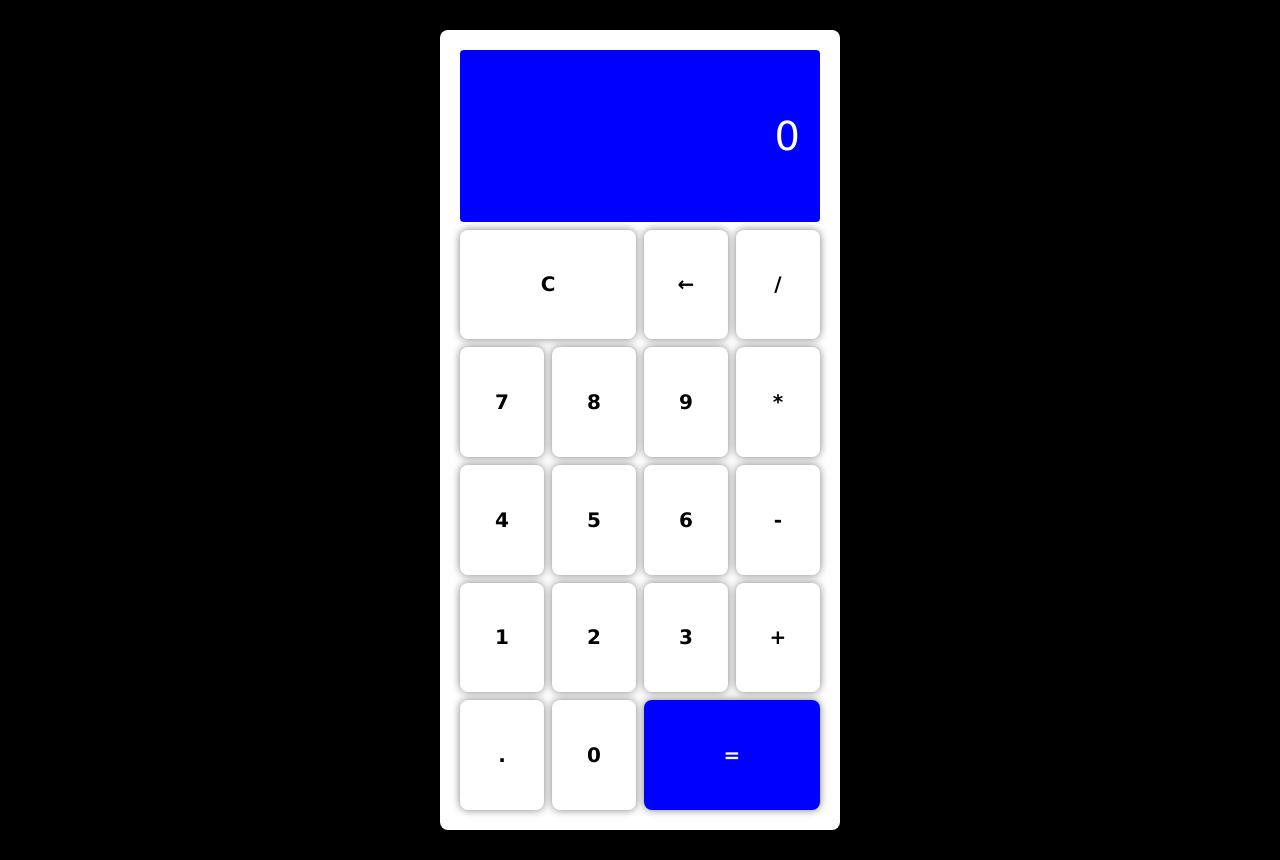
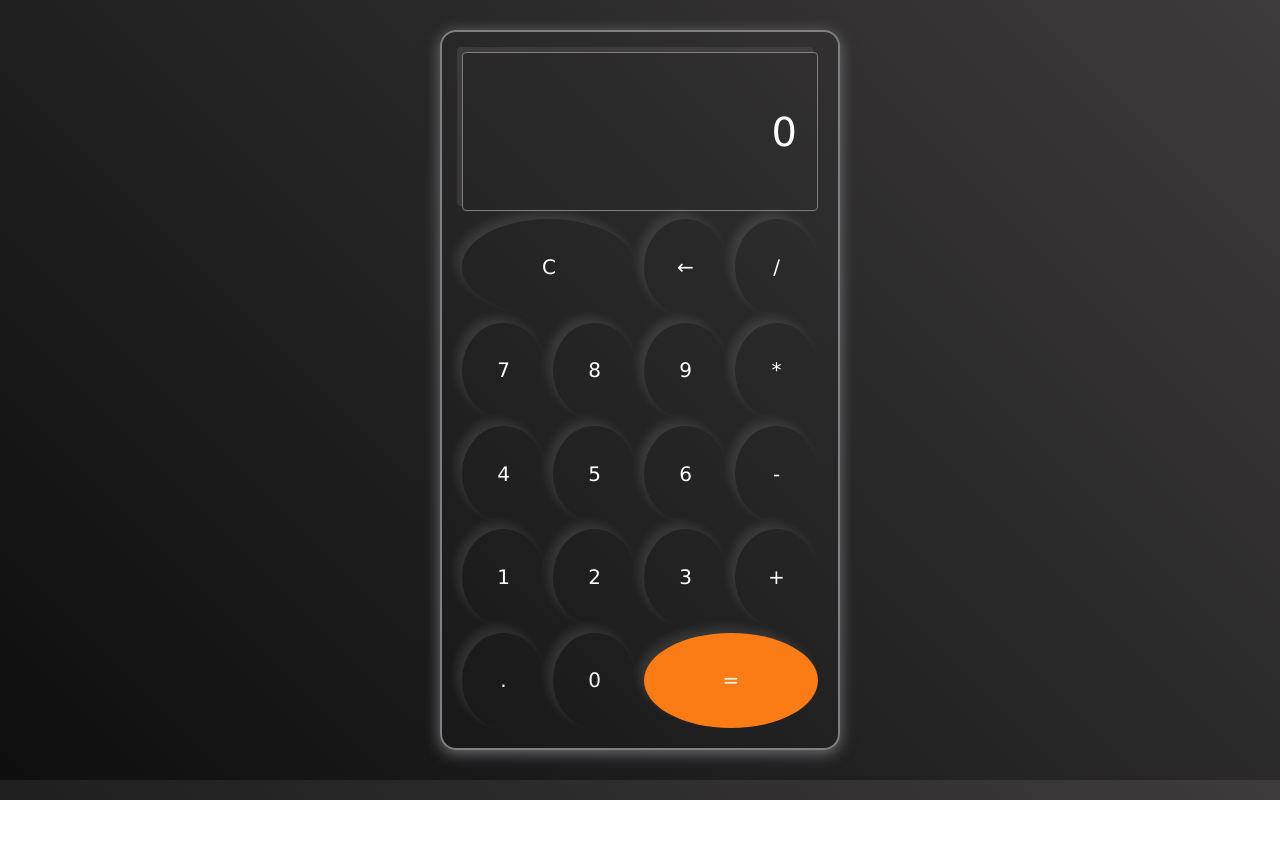
Before and after one commit to agr-saurabh/calculator, a plain HTML site: page index.html in a window 1280 px wide. After the commit the page ends 800 px from the top, so only its background shows below. Drawn offline with Linux system fonts and the light colour scheme.

Commit message:
updated style

```diff
--- a/style.css
+++ b/style.css
@@ -6,26 +6,29 @@
 }
 
 body{
-    background: black;
+    background: linear-gradient(45deg, rgb(14, 14, 14), rgb(61, 59, 59));
 }
 
 .calculator{
+    margin: 30px auto;
+    padding: 20px;
+    border: 2px solid grey;
+    border-radius: 16px;
+    background: transparent;
+    box-shadow: 0px 3px 15px rgba(113, 115, 119, 2.5);
     width: 100%;
-    min-height: 100vh;
-    background: white;
+    min-height: 90vh;
     display: grid;
     grid-template-columns: repeat(4, 1fr);
     max-width: 400px;
-    margin: 30px auto;
-    padding: 20px;
     gap: 8px;
-    border-radius: 8px;
 }
 
 .calculator .output{
-    background-color: blue;
+    color: white;
+    border: 1px solid grey;
+    box-shadow: -5px -5px rgba(80, 79, 79, 0.5);
     grid-column: 1 / 5;
-    color: white;
     display: flex;
     justify-content: flex-end;
     align-items: center;
@@ -37,25 +40,25 @@ body{
 }
 
 .calculator button{
+    border: none;
+    border-radius: 50%;
+    background: transparent;
+    color: white;
     font-size: 20px;
-    font-weight: 600;
-    border: none;
-    background: none;
-    box-shadow: 0px 0px 8px grey;
-    border-radius: 8px;
+    font-weight: 500;
+    box-shadow: -6px -6px 10px rgba(255, 255, 255, 0.1);
     cursor: pointer;
     transition: all 0.2s ease;
 }
 
+#equal-button{
+    background-color: #fb7c14;
+}
+
 .calculator button:hover{
-    background: #d4d4d4;
+    background: #595454;
 }
 
 .span-two{
     grid-column: span 2;
 }
-
-.calculator button:last-child{
-    background: blue;
-    color: white;
-}
```
